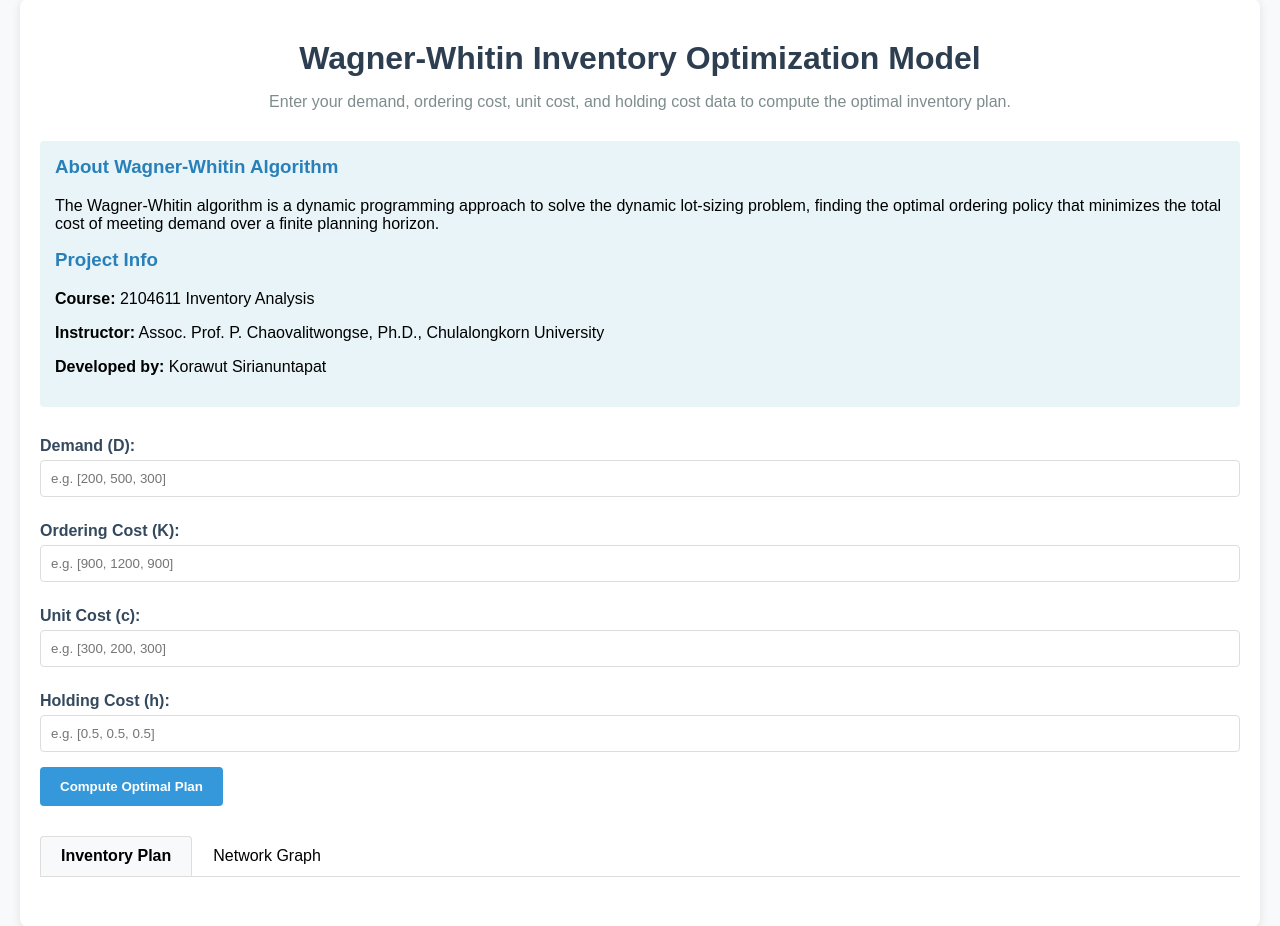
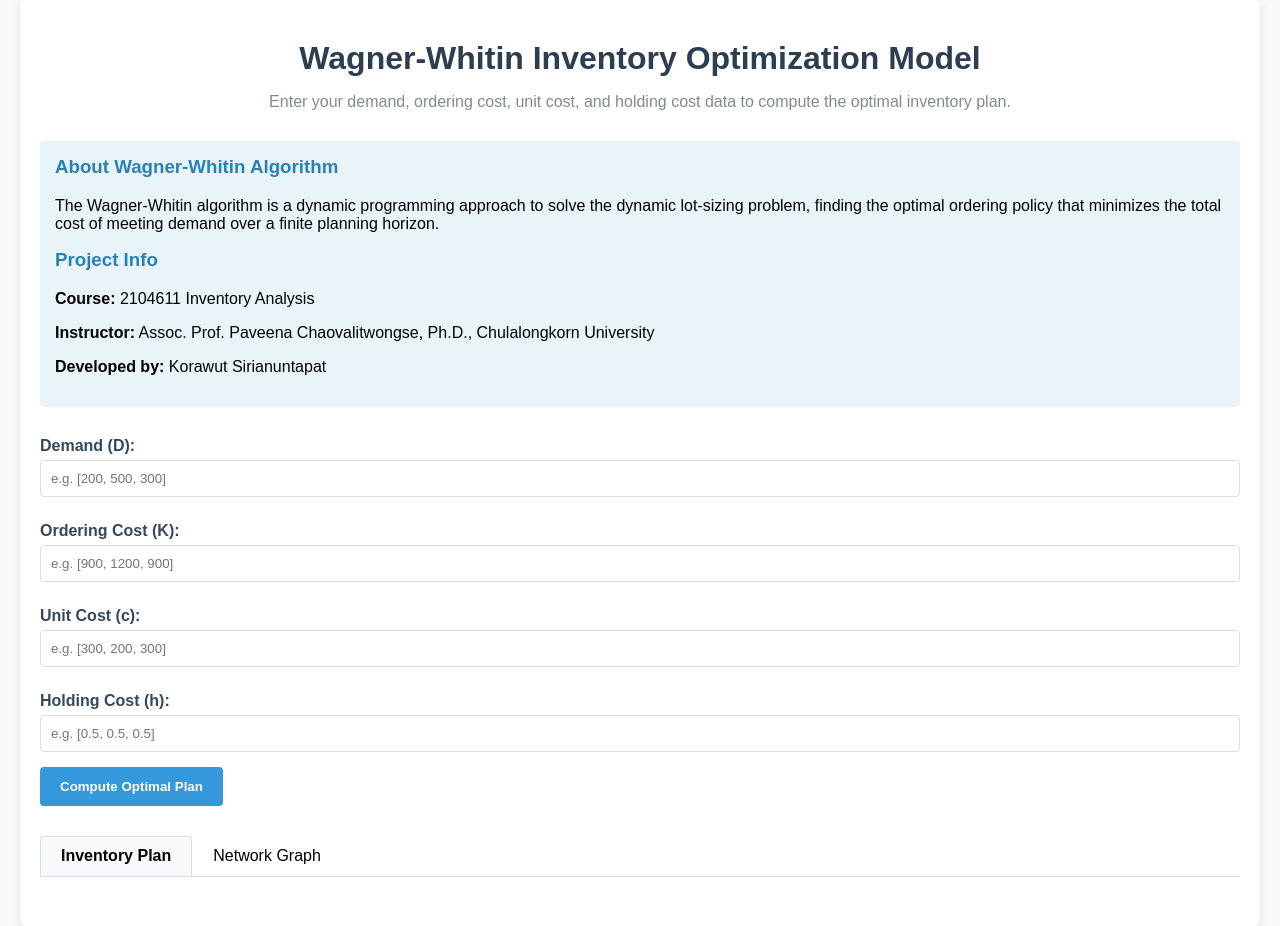
Before and after one commit to KorawutMing/Wagner-Whitin-WebApp, a Flask app: page / in a window 1280 px wide. Shown: the part 21-947 px from the top of the page. Run offline with Flask 3, Linux system fonts and the light colour scheme.

Commit message:
update name

```diff
--- a/templates/index.html
+++ b/templates/index.html
@@ -47,7 +47,7 @@
             <p>The Wagner-Whitin algorithm is a dynamic programming approach to solve the dynamic lot-sizing problem, finding the optimal ordering policy that minimizes the total cost of meeting demand over a finite planning horizon.</p>
             <h3>Project Info</h3>
             <p><strong>Course:</strong> 2104611 Inventory Analysis</p>
-            <p><strong>Instructor:</strong> Assoc. Prof. P. Chaovalitwongse, Ph.D., Chulalongkorn University</p>
+            <p><strong>Instructor:</strong> Assoc. Prof. Paveena Chaovalitwongse, Ph.D., Chulalongkorn University</p>
             <p><strong>Developed by:</strong> Korawut Sirianuntapat</p>
         </div>
 
```
